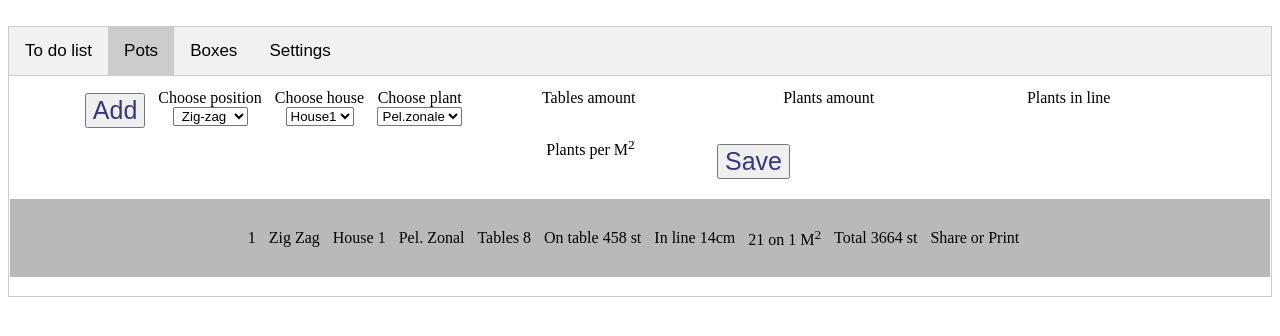
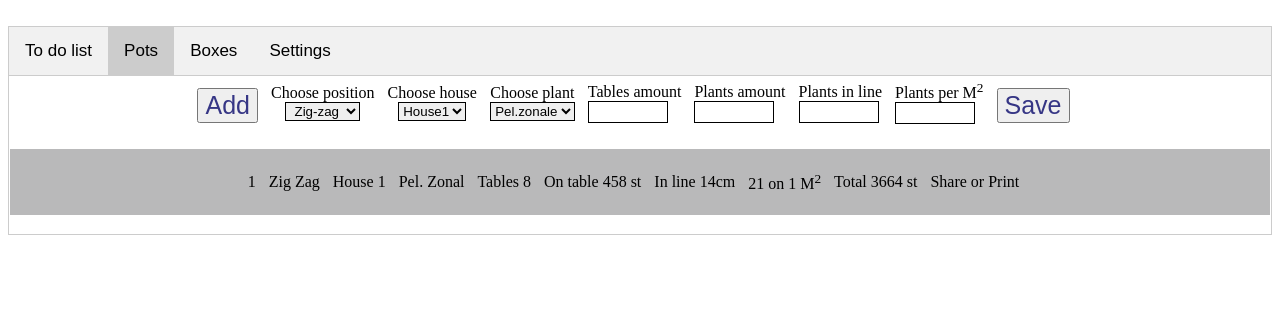
Before and after one commit to AntonKozak/Gleasa, a plain HTML site: page index.html in a window 1280 px wide. Both pictures are taken after a click on the button "Pots". Shown: the part 208-544 px from the top of the page. Drawn offline with Linux system fonts and the light colour scheme.

Commit message:
Add files via upload

```diff
--- a/Style.css
+++ b/Style.css
@@ -11,13 +11,13 @@
                                         /* Flex container for pots area */
 .flex-container {
     display: flex;
-    flex-wrap: wrap;
+    flex-wrap: nowrap;
     justify-content: center;
     align-items: center;
     border: 1px solid rgb(255, 255, 255);
 }
                                          /* Div container from pots area */
-.test2{ text-align: center; margin: 0px 13px 0px 0px; padding: 12px 0px; }
+.test2{ text-align: center; margin: 0px 13px 0px 0px; padding: 6px 0px; }
 /* Div Plants per m2 from pots area */
 .permeter{
   text-align: center;
@@ -34,8 +34,8 @@
     margin: 5px 13px 0px 0px;
 }
                                         /* Select and input for pots area */
-input { width: 75px; height: 14px; }
-select {text-align-last:center; }
+.input { width: 80px; height: 2px; border: 1px solid black; }
+select {text-align-last:center; border: 1px solid black;}
                                                 /* Start : Tab for head page */
 /* Style the tab */
 .tab {
@@ -114,7 +114,7 @@ select {text-align-last:center; }
   float: left;
   padding: 0px 12px;
   border: 1px solid #ccc;
-  width: 80%;
+  width: 70%;
   border-left: none;
   height: 300px;
 }
--- a/index.html
+++ b/index.html
@@ -69,19 +69,19 @@
                   </div>
             <div class="test2">
              <label for="table">Tables amount</label><br>
-             <input type="number" name="table" id="tabel" value="tabel">
+             <input class="input" type="number" name="table" id="tabel" value="tabel">
             </div>
               <div class="test2">
                <label for="plants">Plants amount</label><br>
-               <input type="number" name="plants" id="plants" value="plants">
+               <input class="input" type="number" name="plants" id="plants" value="plants">
               </div>
             <div class="test2">
             <label for="plantsInline">Plants in line</label><br>
-            <input type="number" name="plantsInline" id="plantsInline" value="plantsInline">
+            <input class="input" type="number" name="plantsInline" id="plantsInline" value="plantsInline">
             </div>
               <div class="permeter">
               <label for="plantsPerm">Plants per M<sup>2</sup> </label><br>
-              <input type="number" name="plantsPerm" id="plantsPerm" value="plantsPerm">
+              <input class="input" type="number" name="plantsPerm" id="plantsPerm" value="plantsPerm">
               </div>
             <div class="test1">
             <button class="button" onclick="">Save</button>
@@ -177,6 +177,7 @@ for (i = 0; i < tabcontent.length; i++) {
                                                     // Get the element with id="defaultOpen" and click on it
   document.getElementById("defaultOpen").click();
   </script>
+                                                                                                <!-- Script which changes List to do  -->
   <script>
       // Create a "close" button and append it to each list item
       var myNodelist = document.getElementsByTagName("LI");
```
